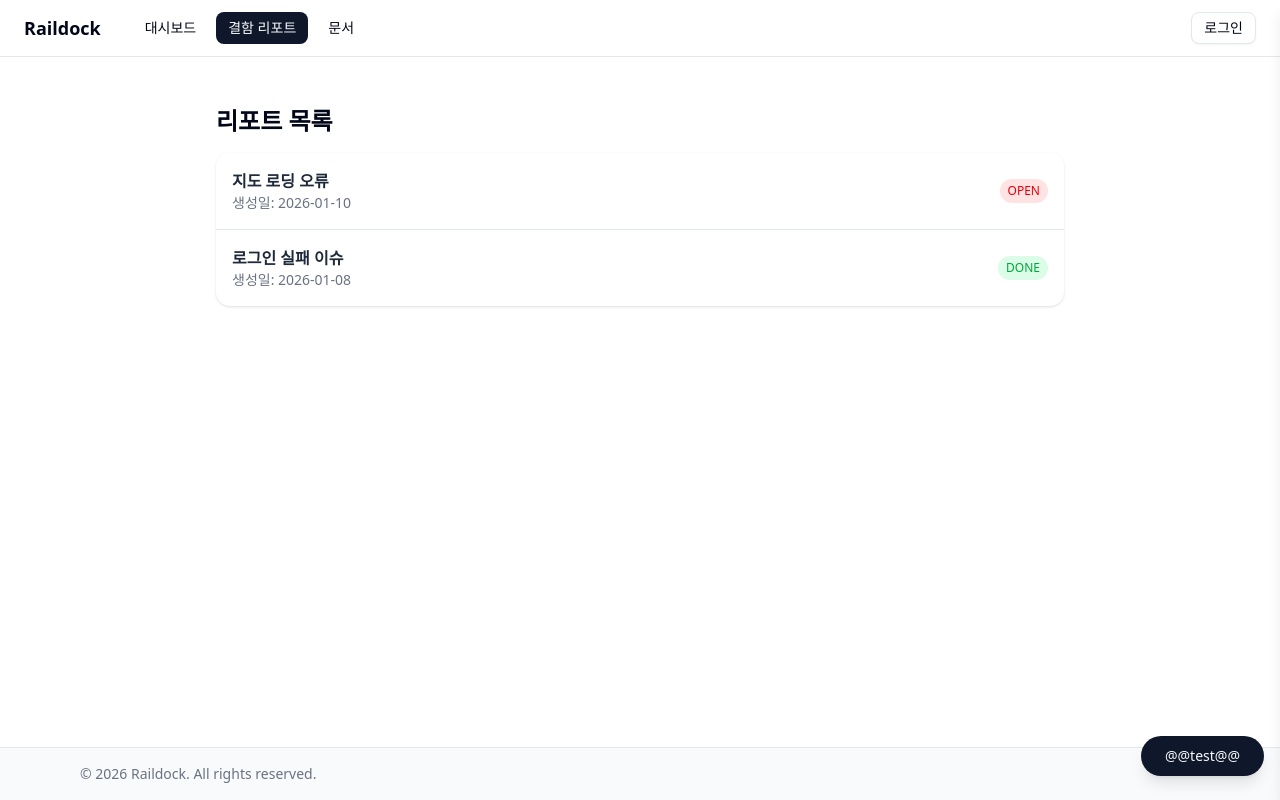
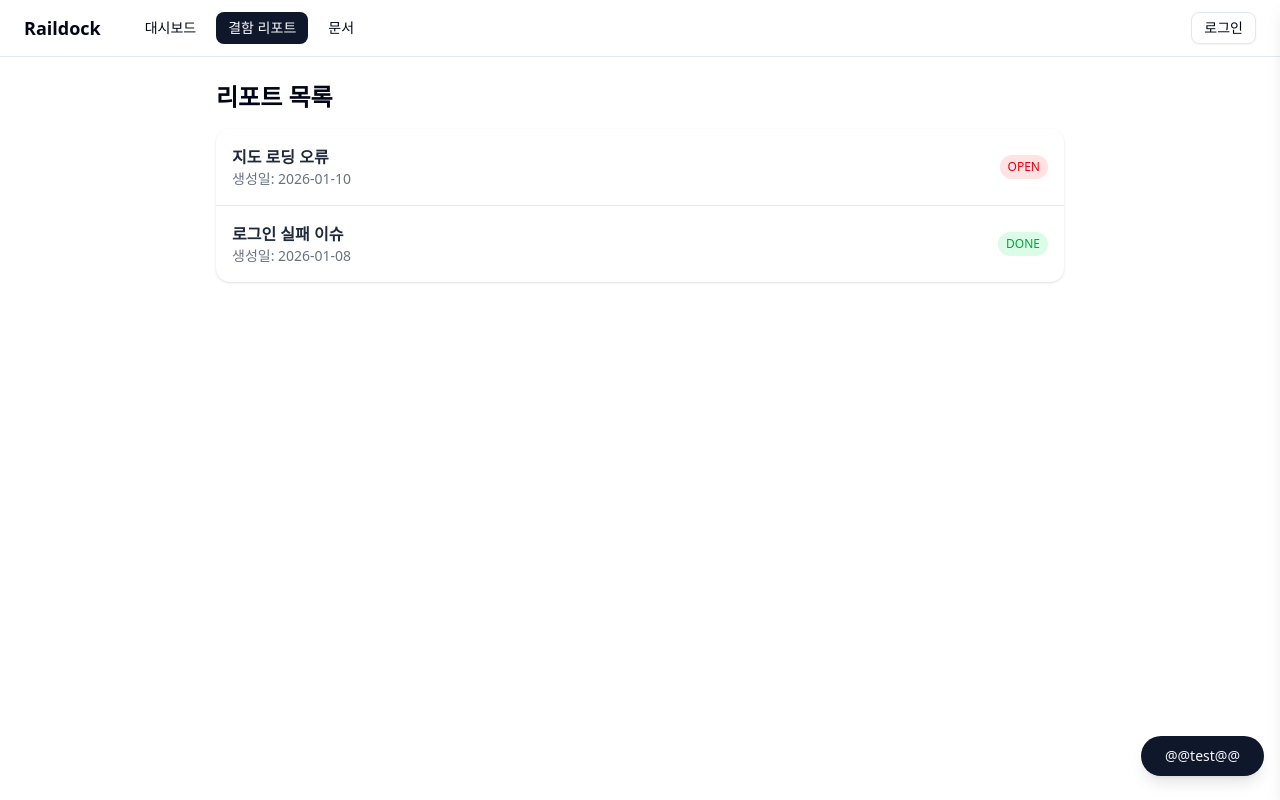
Before and after one commit to AIVLE-08-14/raildock-front, a React (Vite) app: page /reports in a window 1280 px wide. Built offline with nearby package versions, Linux system fonts and the light colour scheme.

Commit message:
footer 제거,전체 비율 조정

```diff
--- a/src/components/common/Footer.tsx
+++ b/src/components/common/Footer.tsx
@@ -1,8 +1,20 @@
+// components/layout/Footer.tsx
+import { Link } from "react-router-dom"
+
 export default function Footer() {
   return (
     <footer className="border-t bg-gray-50">
-      <div className="max-w-6xl mx-auto px-4 py-4 text-sm text-gray-500">
-        © 2026 Raildock. All rights reserved.
+      <div className="max-w-6xl mx-auto px-4 py-4 text-sm text-gray-500 flex justify-between items-center">
+        <span>© 2026 Raildock. All rights reserved.</span>
+
+        <div className="flex gap-4">
+          <Link to="/privacy" className="hover:text-gray-800">
+            개인정보 처리방침
+          </Link>
+          <Link to="/terms" className="hover:text-gray-800">
+            이용약관
+          </Link>
+        </div>
       </div>
     </footer>
   )
--- a/src/components/common/Layout.tsx
+++ b/src/components/common/Layout.tsx
@@ -16,11 +16,11 @@ export default function Layout({ children }: LayoutProps) {
     <div className="min-h-screen flex flex-col">
       <Header />
 
-      <main className="flex-1 w-full px-4 py-6">
+      <main className="flex-1 w-full px-4">
         {children}
       </main>
 
-      <Footer />
+      {/* <Footer /> */}
 
       {/* 챗봇 */}
       <ChatbotPanel
--- a/src/pages/Home.tsx
+++ b/src/pages/Home.tsx
@@ -5,16 +5,16 @@ import DefectAlerts from "@/components/reports/DefectAlerts"
 
 export default function Home() {
   return (
-    <div className="flex gap-4 h-[calc(100vh-160px)]">
+    <div className="flex gap-4 h-[calc(100vh-57px)]">
       {/* 좌측 리포트 */}
-      <aside className="w-150 flex flex-col gap-4 overflow-y-auto">
+      <aside className="w-150 flex flex-col gap-4 overflow-y-auto pt-4 pb-4">
         <DefectSummary />
         <DefectTrend />
         <DefectAlerts />
       </aside>
 
       {/* 우측 지도 */}
-      <div className="flex-1 rounded-xl shadow-md overflow-hidden bg-white">
+      <div className="flex-1 rounded-xl shadow-md overflow-hidden bg-white pt-4 pb-4">
         <div className="px-4 py-2 font-semibold text-gray-700">
           카카오 지도
         </div>
```
